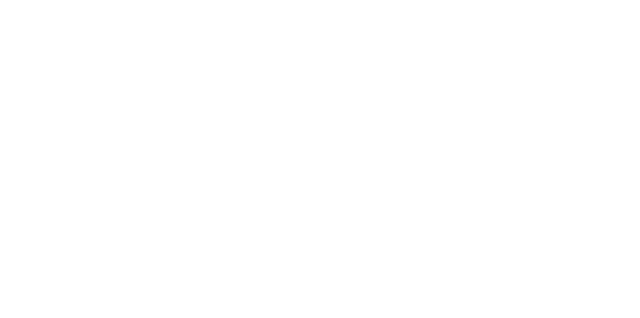
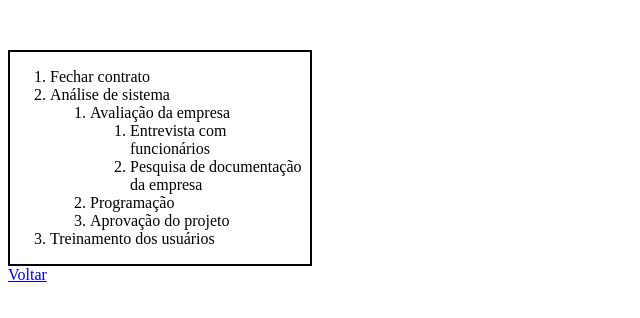
Before and after one commit to tadeuleite/Encontro01, a plain HTML site: page Exercicios/Questao2.htm in a window 1280 px wide. Shown: the whole page, without its empty margins (0-640 px from the left). Drawn offline with Linux system fonts and the light colour scheme.

Commit message:
Alinhamento, botao voltar e questao 2

```diff
--- a/Exercicios/Questao2.htm
+++ b/Exercicios/Questao2.htm
@@ -0,0 +1,57 @@
+<!DOCTYPE html>
+<html lang="en">
+
+<head>
+    <meta charset="UTF-8">
+    <meta name="viewport" content="width=device-width, initial-scale=1.0">
+    <meta http-equiv="X-UA-Compatible" content="ie=edge">
+    <title>Questao 2</title>
+
+    <style>
+        .tabela {
+            border: 2px solid;
+            width: 300px;
+            margin-top: 50px;
+        }
+    </style>
+</head>
+
+<body>
+    <div class="tabela">
+        <ol>
+            <li>
+                Fechar contrato
+            </li>
+            <li>
+                Análise de sistema
+            </li>
+            <ol>
+                <li>
+                    Avaliação da empresa
+                </li>
+                <ol>
+                    <li>
+                        Entrevista com funcionários
+                    </li>
+                    <li>
+                        Pesquisa de documentação da empresa
+                    </li>
+                </ol>
+                <li>
+                    Programação
+                </li>
+                <li>
+                    Aprovação do projeto
+                </li>
+            </ol>
+            <li>
+                Treinamento dos usuários
+            </li>
+        </ol>
+    </div>
+    <div>
+        <a href="../index.htm">Voltar</a>
+    </div>
+</body>
+
+</html>
```
Also changed, not shown: Exercicios/Questao1.htm (+5 -1 lines), index.htm (+3 -0 lines).
